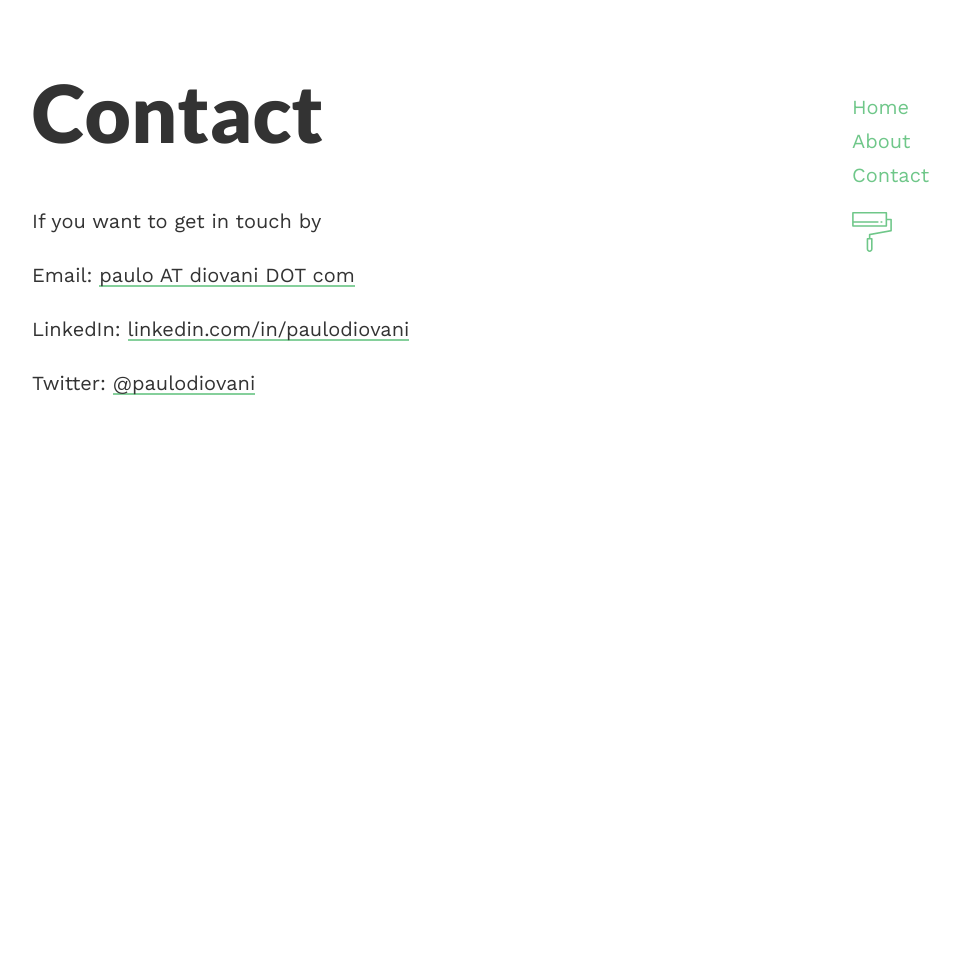
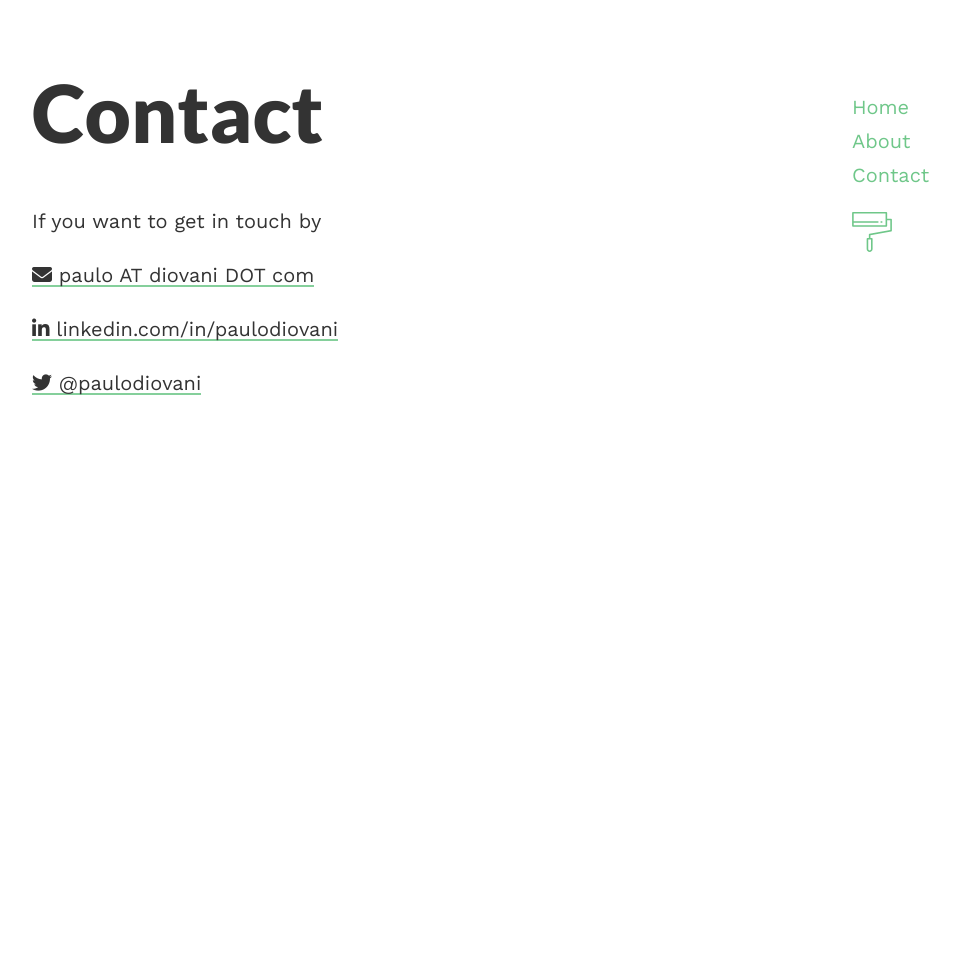
Before and after one commit to paulodiovani/blog.diovani.com, a Jekyll site: the page built from contact.md, in a window 1280 px wide. Shown: the whole page, without its empty margins (208-1168 px from the left). Built offline with Jekyll 4.4.1, drawn with Linux system fonts in a browser that asks for light colours; nearby versions of some CDN libraries.

Commit message:
Add font-awesome

```diff
--- a/_layouts/default.html
+++ b/_layouts/default.html
@@ -28,6 +28,7 @@ layout: compress
     <a href="{{site.baseurl}}/"><div class="home"></div></a>
   </nav>
 
+  <script src="https://use.fontawesome.com/75875ac355.js"></script>
   <script src="{{site.baseurl}}/js/theme.min.js"></script>
   {% include analytics.html %}
 
--- a/contact.md
+++ b/contact.md
@@ -6,8 +6,8 @@ permalink: /contact/
 
 If you want to get in touch by
 
-Email: <a href="mailto:{{site.social.email}}">{{site.social.email}}</a>
+<a href="mailto:{{site.social.email}}"><i class="fa fa-envelope"></i> {{site.social.email}}</a>
 
-LinkedIn: <a href="https://{{site.social.linkedin}}">{{site.social.linkedin}}</a>
+<a href="https://{{site.social.linkedin}}"><i class="fa fa-linkedin"></i> {{site.social.linkedin}}</a>
 
-Twitter: <a href="https://twitter.com/{{site.social.twitter}}">@{{site.social.twitter}}</a>
+<a href="https://twitter.com/{{site.social.twitter}}"><i class="fa fa-twitter"></i> @{{site.social.twitter}}</a>
```
